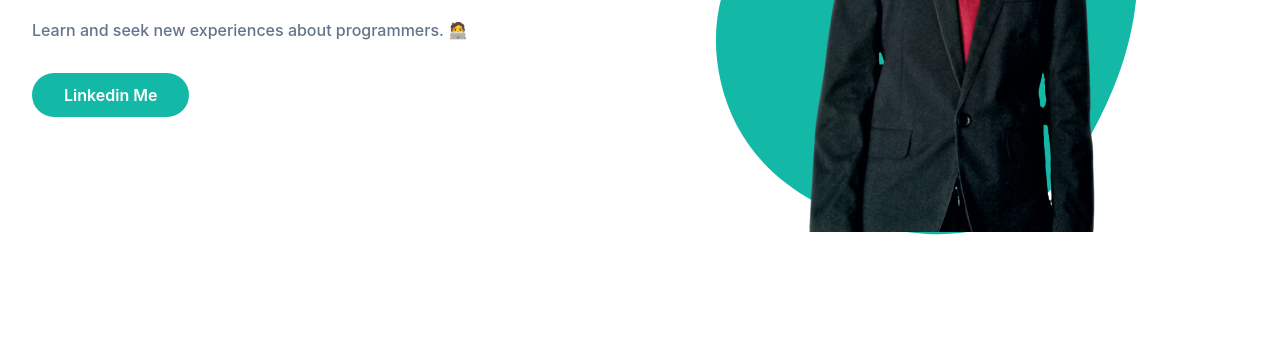
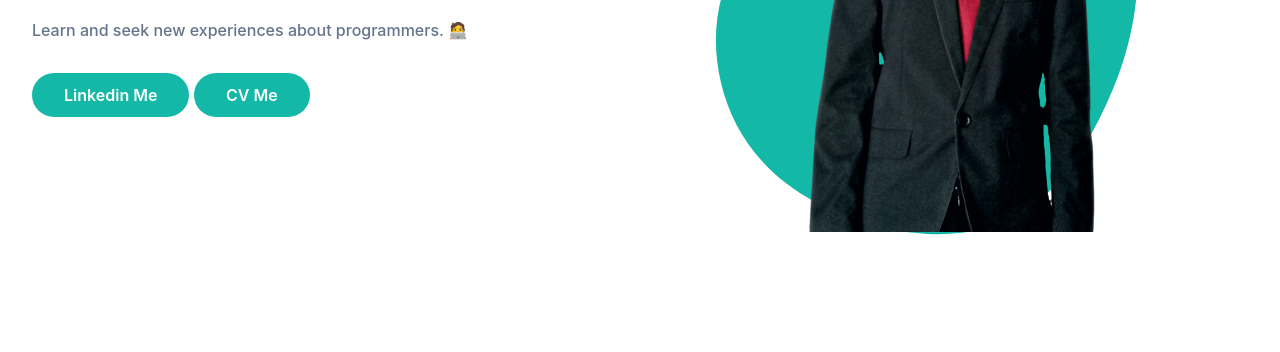
Before and after one commit to adittia12/my-portfolio, a website with bundled scripts: page index.html in a window 1280 px wide. Shown: the part 448-800 px from the top of the page. Built offline with nearby package versions, Linux system fonts and the light colour scheme.

Commit message:
add button read CV (Section Home)

```diff
--- a/index.html
+++ b/index.html
@@ -80,6 +80,7 @@
                     <p class="mb-10 font-medium leading-relaxed text-secondary">Learn and seek new experiences about programmers. <span class="font-bold text-dark dark:text-white">🧑‍💻</span></p>
 
                     <a href="https://www.linkedin.com/in/adittia-agustian-baaa3a266/" class="px-8 py-3 text-base font-semibold text-white transition duration-300 ease-in-out rounded-full bg-primary hover:shadow-lg hover:opacity-80" target="_blank">Linkedin Me</a>
+                    <a href="dist/doc/CV_Adittia Agustian.docx (1).pdf" class="px-8 py-3 text-base font-semibold text-white transition duration-300 ease-in-out rounded-full bg-primary hover:shadow-lg hover:opacity-80" target="_blank">CV Me</a>
                 </div>
                 <div class="self-end w-full px-4 lg:w-1/2">
                     <div class="relative mt-10 lg:mt-9 lg:right-0">
```
Also changed, not shown: dist/output.css, 1 other file.
